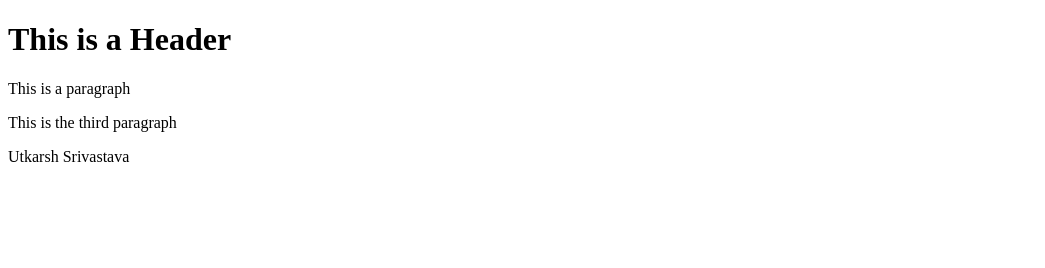
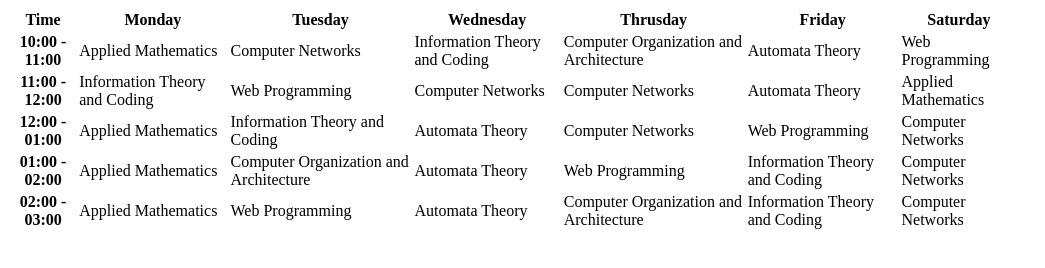
Before and after one commit to Usuraj/git_test, a website: page index.html in a window 1280 px wide. Shown: the whole page, without its empty margins (0-1045 px from the left). Drawn offline with Linux system fonts and the light colour scheme.

Commit message:
Update index.html

```diff
--- a/index.html
+++ b/index.html
@@ -1,11 +1,131 @@
-<!DOCTYPE html>
+<!doctype html>
+
 <html>
-    <head></head>
 
-    <body>
-        <h1>This is a Header</h1>
-        <p>This is a paragraph</p>
-        <p>This is the third paragraph</p>
-        <p>Utkarsh Srivastava</p>
-    </body>
-</html>
+<head>
+
+<title>Timetable</title>
+
+</head>
+
+<body>
+
+<table width="80%" align="center” border=”2”>
+
+<div id="head_nav">
+
+<tr> <th>Time</th>
+
+<th>Monday</th>
+
+<th>Tuesday</th>
+
+<th>Wednesday</th>
+
+<th>Thrusday</th>
+
+<th>Friday</th>
+
+<th>Saturday</th>
+
+</tr>
+
+</div>
+
+<tr>
+
+<th>10:00 - 11:00</th>
+
+<td>Applied Mathematics </td>
+
+<td>Computer Networks</td>
+
+<td>Information Theory and Coding</td>
+
+<td>Computer Organization and Architecture</td>
+
+<td>Automata Theory</td>
+
+<td>Web Programming</td>
+
+</div>
+
+</tr>
+
+<tr>
+
+<th>11:00 - 12:00</th>
+
+<td>Information Theory and Coding</td>
+
+<td>Web Programming</td>
+
+<td>Computer Networks</td>
+
+<td>Computer Networks</td>
+
+<td>Automata Theory</td>
+
+<td>Applied Mathematics</td>
+
+</div>
+
+</tr>
+
+<tr> <th>12:00 - 01:00</td>
+
+<td>Applied Mathematics</th>
+
+<td>Information Theory and Coding</td>
+
+<td>Automata Theory</td>
+
+<td>Computer Networks</td>
+
+<td>Web Programming</td>
+
+<td>Computer Networks</td>
+
+</div>
+
+</tr>
+
+<tr>
+
+<th>01:00 - 02:00</th>
+
+<td>Applied Mathematics</td>
+
+<td>Computer Organization and Architecture</td>
+
+<td>Automata Theory</td>
+
+<td>Web Programming</td>
+
+<td>Information Theory and Coding</td>
+
+<td>Computer Networks</td> </div>
+
+</tr>
+
+<tr>
+
+<th>02:00 - 03:00</th>
+
+<td>Applied Mathematics</td>
+
+<td>Web Programming</td>
+
+<td>Automata Theory</td>
+
+<td>Computer Organization and Architecture</td>
+
+<td>Information Theory and Coding</td>
+
+<td>Computer Networks</td>
+
+</div>
+
+</tr>
+
+</table>
```
